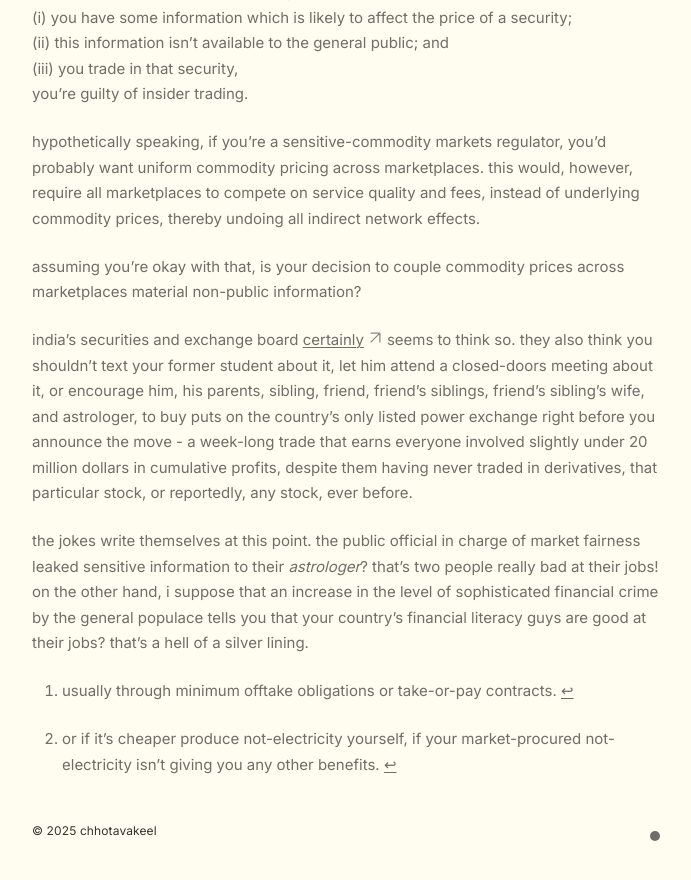
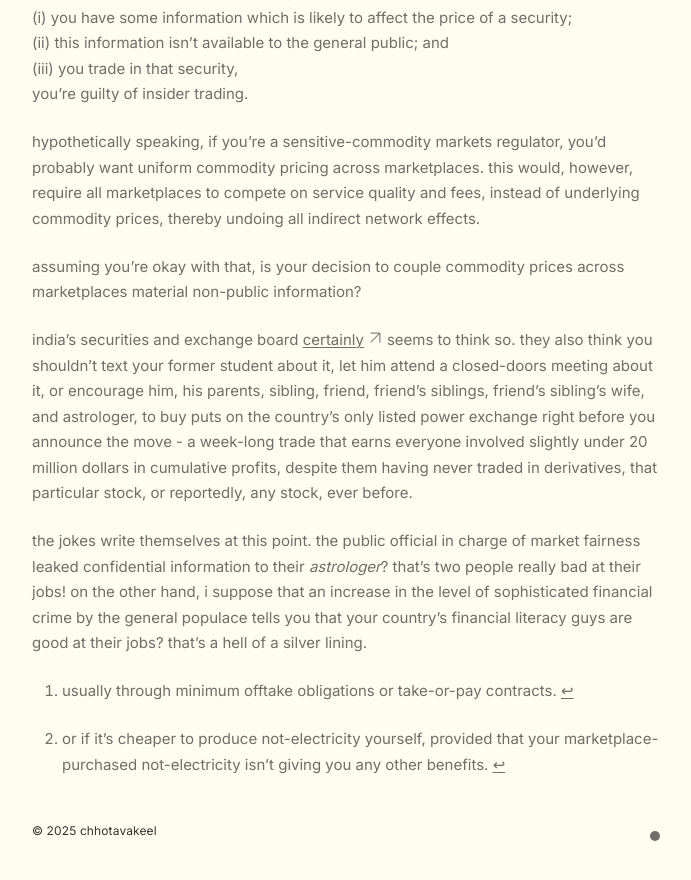
Before and after one commit to chhotavakeel/updatedsite, a Jekyll site: the page built from _notes/Public/all-electricity-is-accounting.md, in a window 1280 px wide and 900 px high, scrolled down 1570 px. Shown: the top 880 px of the window, without its empty margins (293-984 px from the left). Built offline with Jekyll 4.4.1, drawn with Linux system fonts in a browser that asks for light colours.

Commit message:
Update all-electricity-is-accounting.md

```diff
--- a/_notes/Public/all-electricity-is-accounting.md
+++ b/_notes/Public/all-electricity-is-accounting.md
@@ -39,8 +39,8 @@ assuming you're okay with that, is your decision to couple commodity prices acro
 
 india's securities and exchange board [certainly](https://www.sebi.gov.in/sebi_data/attachdocs/oct-2025/interim_order_ie1.pdf) seems to think so. they also think you shouldn't text your former student about it, let him attend a closed-doors meeting about it, or encourage him, his parents, sibling, friend, friend's siblings, friend's sibling's wife, and astrologer, to buy puts on the country's only listed power exchange right before you announce the move - a week-long trade that earns everyone involved slightly under 20 million dollars in cumulative profits, despite them having never traded in derivatives, that particular stock, or reportedly, any stock, ever before.
 
-the jokes write themselves at this point. the public official in charge of market fairness leaked sensitive information to their *astrologer*? that's two people really bad at their jobs! on the other hand, i suppose that an increase in the level of sophisticated financial crime by the general populace tells you that your country's financial literacy guys are good at their jobs? that's a hell of a silver lining.
+the jokes write themselves at this point. the public official in charge of market fairness leaked confidential information to their *astrologer*? that's two people really bad at their jobs! on the other hand, i suppose that an increase in the level of sophisticated financial crime by the general populace tells you that your country's financial literacy guys are good at their jobs? that's a hell of a silver lining.
 
 [^1]: usually through minimum offtake obligations or take-or-pay contracts.
 
-[^2]: or if it's cheaper produce not-electricity yourself, if your market-procured not-electricity isn't giving you any other benefits.
+[^2]: or if it's cheaper to produce not-electricity yourself, provided that your marketplace-purchased not-electricity isn't giving you any other benefits.
```
